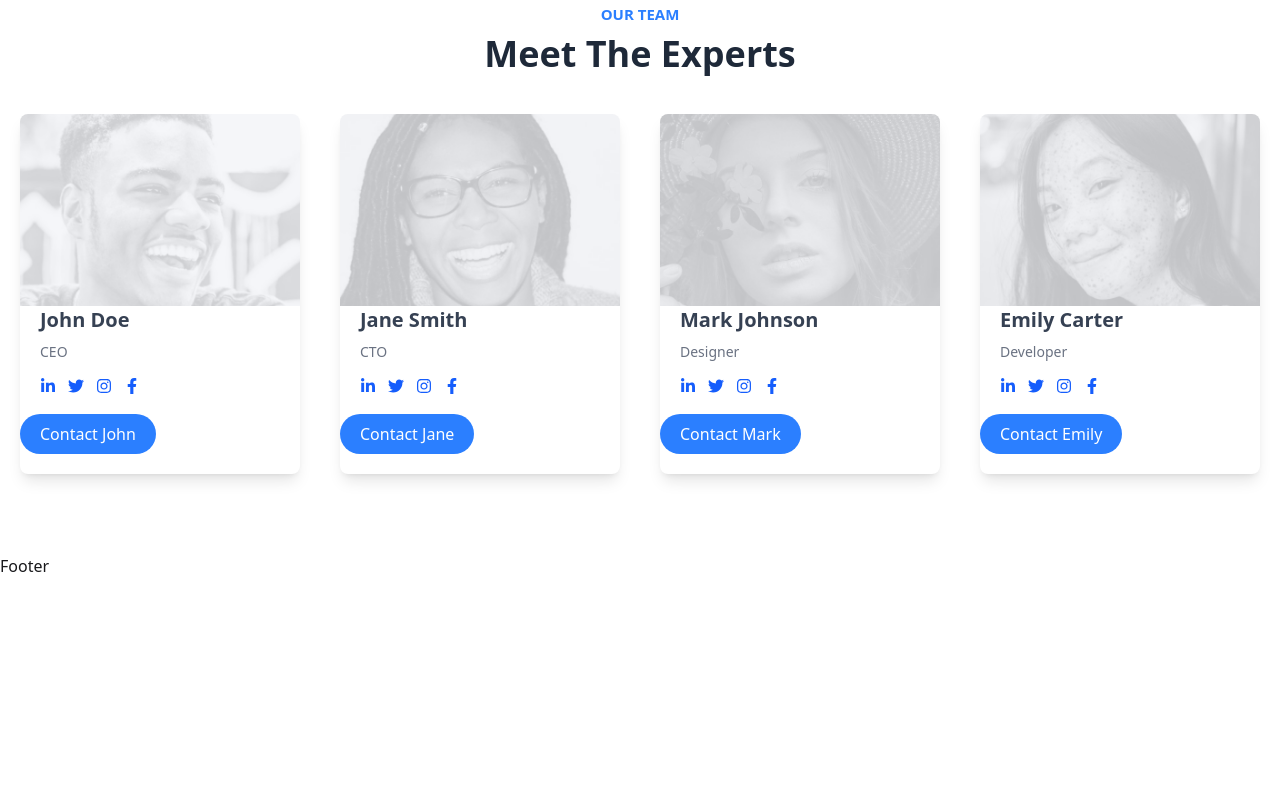
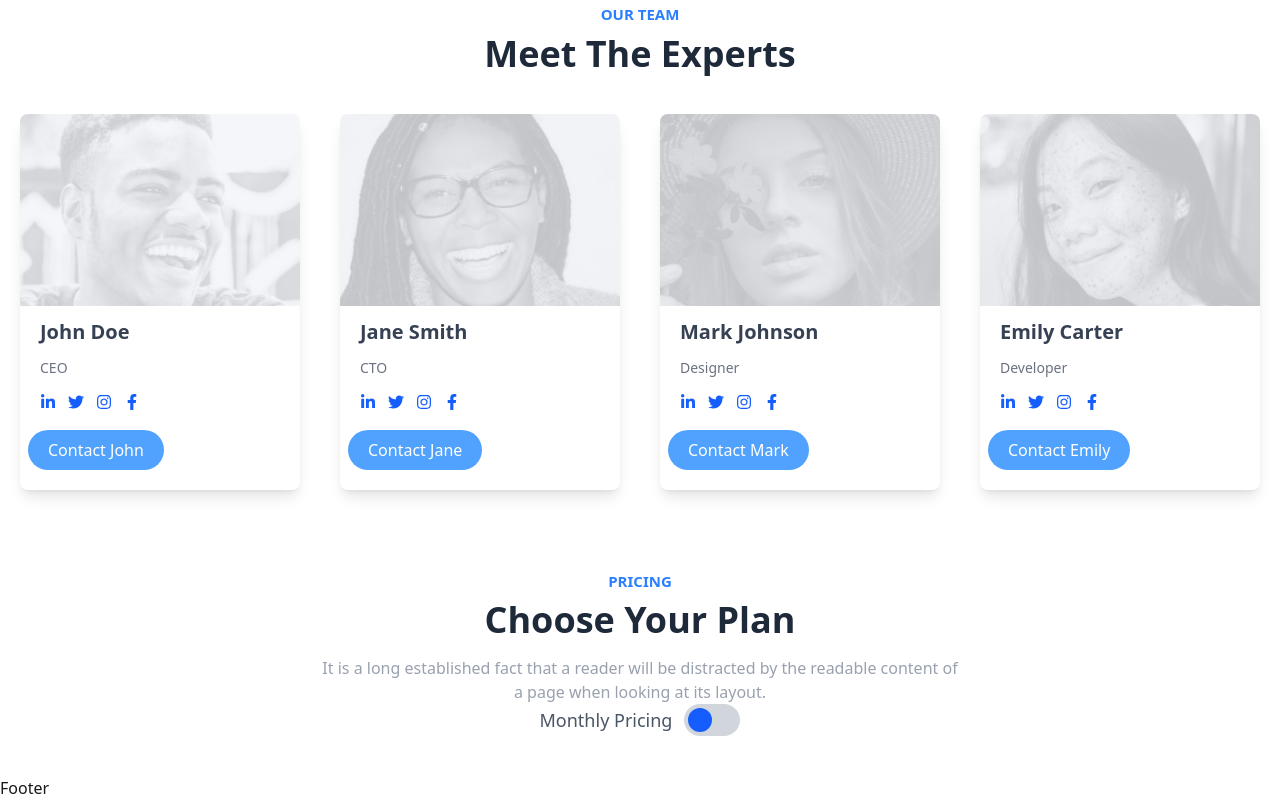
Before and after one commit to ahassh1/react-router-agency, a React (Vite) app: page / in a window 1280 px wide. Shown: the part 3919-4719 px from the top of the page. Before the commit the page ends 4497 px from the top, so only its background shows below. Built offline with nearby package versions, Linux system fonts and the light colour scheme.

Commit message:
pricing toggle added

```diff
--- a/src/pages/blog/Blogs.jsx
+++ b/src/pages/blog/Blogs.jsx
@@ -57,10 +57,10 @@ const Blogs = () => {
         heading="Latest Articles And Insigts"
       />
       {/* blog container  */}
-      <div className="grid grid-cols-1 sm:grid-cols-2 md:grid-cols-4 gap-8 mt-10">
+      <div className="grid grid-cols-1 sm:grid-cols-2 lg:grid-cols-4 gap-8 mt-10">
         {blogs.map((blog, index) => (
           <div
-            key={blog.id}
+            key={index}
             className="bg-white shadow-lg rounded-lg overflow-hidden cursor-pointer "
           >
             <img
--- a/src/pages/home/Home.jsx
+++ b/src/pages/home/Home.jsx
@@ -6,6 +6,7 @@ import Services from "./Services";
 import Testimonials from "./Testimonials";
 import Blogs from "../blog/Blogs";
 import TeamSection from "./TeamSection";
+import Pricing from "./Pricing";
 
 const Home = () => {
   return (
@@ -17,6 +18,7 @@ const Home = () => {
       <Testimonials />
       <Blogs />
       <TeamSection />
+      <Pricing />
     </>
   );
 };
--- /dev/null
+++ b/src/pages/home/Pricing.jsx
@@ -0,0 +1,83 @@
+import React, { useState } from "react";
+import HeadingSection from "../../components/HeadingSection";
+
+const pricingPlans = [
+  {
+    name: "Freelancer",
+    monthlyPrice: 25,
+    yearlyPrice: 250, // 25 * 12
+    saves: "$25 USD per month, paid annually",
+    features: [
+      "1 Project",
+      "Basic Support",
+      "Access to all templates",
+      "5GB Storage",
+    ],
+  },
+  {
+    name: "Professional",
+    monthlyPrice: 65,
+    yearlyPrice: 650, // 65 * 12
+    saves: "$55 USD per month, paid annually",
+    features: [
+      "5 Projects",
+      "Priority Support",
+      "Access to all templates",
+      "25GB Storage",
+      "Advanced Analytics",
+    ],
+  },
+  {
+    name: "Agency",
+    monthlyPrice: 95,
+    yearlyPrice: 950, // 95 * 12
+    saves: "$95 USD per month, paid annually",
+    features: [
+      "Unlimited Projects",
+      "24/7 Support",
+      "Access to all templates",
+      "Unlimited Storage",
+      "Custom Branding",
+      "Team Collaboration",
+    ],
+  },
+];
+
+const Pricing = () => {
+  const [isYearly, setIsYearly] = useState(false);
+  return (
+    <div className="container mx-auto max-w-screen-2xl">
+      <HeadingSection
+        subheading="Pricing"
+        heading="Choose Your Plan
+"
+        description="It is a long established fact that a reader will be distracted by the readable content of a page when looking at its layout."
+      />
+      {/* toggle for yearly/monthly plan */}
+
+      <div className="text-center mb-10">
+        <label className="inline-flex items-center cursor-pointer">
+          <span className="mr-3 text-lg text-gray-600">
+            {isYearly ? "Yearly Pricing" : "Monthly Pricing"}
+          </span>
+          <div className="relative">
+            <input
+              type="checkbox"
+              className="sr-only"
+              checked={isYearly}
+              onChange={() => setIsYearly(!isYearly)}
+            />
+            <div className="toggle-bg w-14 h-8 bg-gray-300 rounded-full"></div>
+            <div
+              className={`toggle-circle absolute top-1 left-1 w-6 h-6 bg-blue-600 rounded-full transition-transform duration-300 ${
+                isYearly ? "transform translate-x-6" : ""
+              }`}
+            ></div>
+          </div>
+        </label>
+      </div>
+    </div>
+  );
+};
+
+export default Pricing;
--- a/src/pages/home/TeamSection.jsx
+++ b/src/pages/home/TeamSection.jsx
@@ -69,7 +69,7 @@ const TeamSection = () => {
             />
             {/* content  */}
             <div className="px-5">
-              <h1 className="text-xl font-semibold text-gray-700 mb-2">
+              <h1 className="text-xl font-semibold text-gray-700 my-3">
                 {member.name}
               </h1>
               <h5 className="text-sm text-gray-500 mb-4">{member.role}</h5>
@@ -90,7 +90,7 @@ const TeamSection = () => {
               </Link>
             </div>
             {/* contact button  */}
-            <button className="bg-blue-500 text-white rounded-full  hover:bg-blue-700 px-5 py-2 transition duration-300 my-5">
+            <button className="bg-blue-400 text-white rounded-full  hover:bg-blue-700 px-5 py-2 transition duration-300 my-5 ml-2">
               Contact {member.name.split(" ")[0]}
             </button>
           </div>
```
